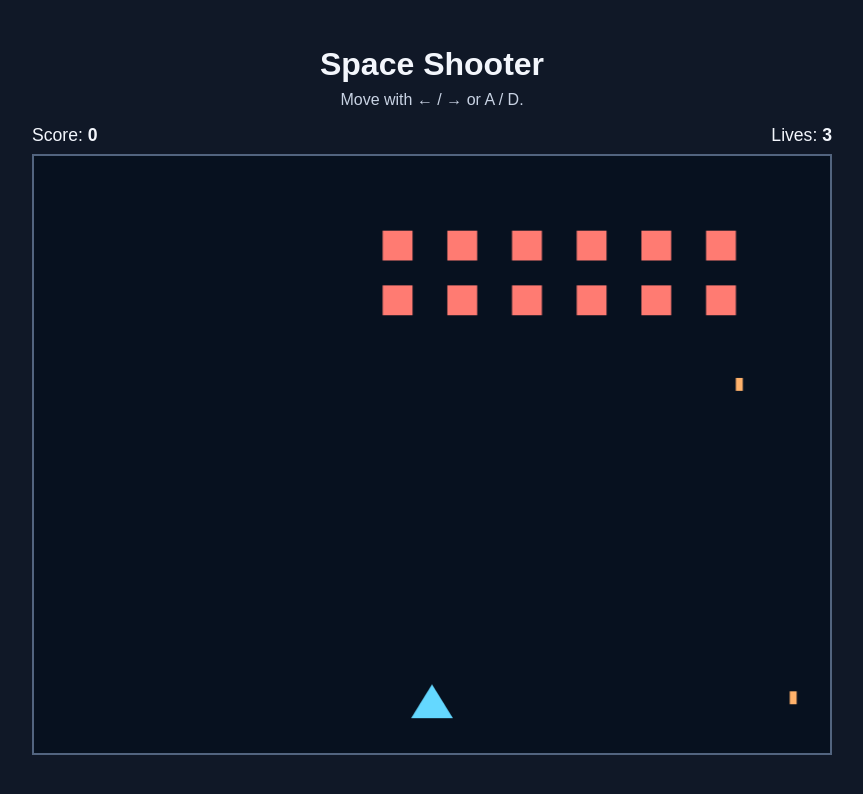
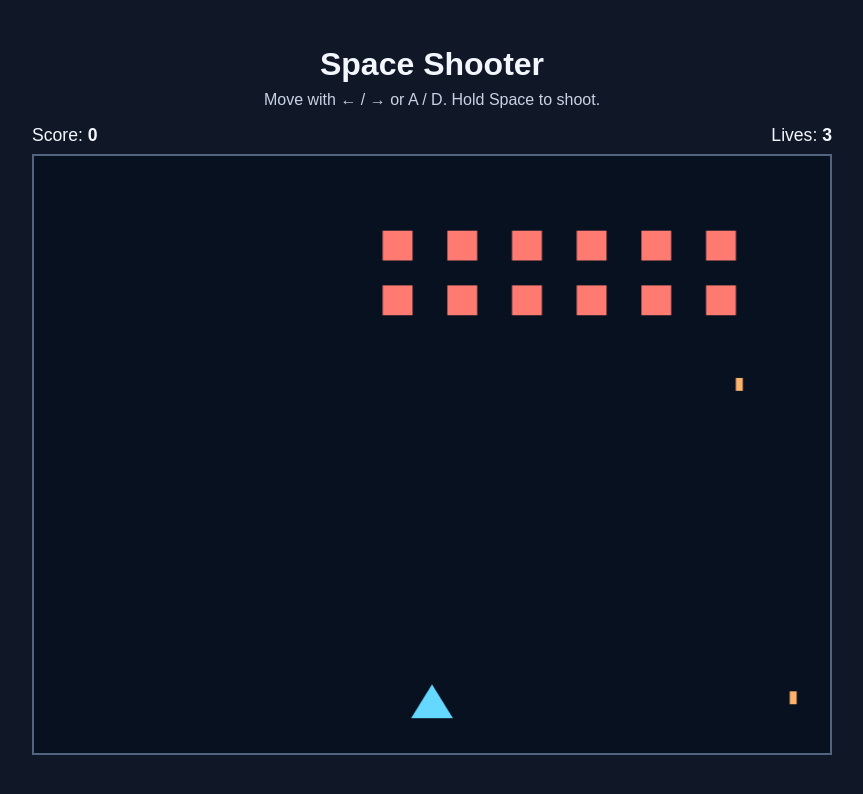
Before and after one commit to patwal-dev/Varnoks-Revenge, a plain HTML site: page index.html in a window 1280 px wide. Shown: the whole page, without its empty margins (208-1071 px from the left). Drawn offline with Linux system fonts and the light colour scheme.

Commit message:
Document source review and clarify shooting controls

```diff
--- a/index.html
+++ b/index.html
@@ -9,7 +9,7 @@
 <body>
   <main>
     <h1>Space Shooter</h1>
-    <p>Move with ← / → or A / D.</p>
+    <p>Move with ← / → or A / D. Hold Space to shoot.</p>
     <div class="status" aria-live="polite">
       <span>Score: <strong id="score">0</strong></span>
       <span>Lives: <strong id="lives">3</strong></span>
```
Also changed, not shown: 2 other files.
